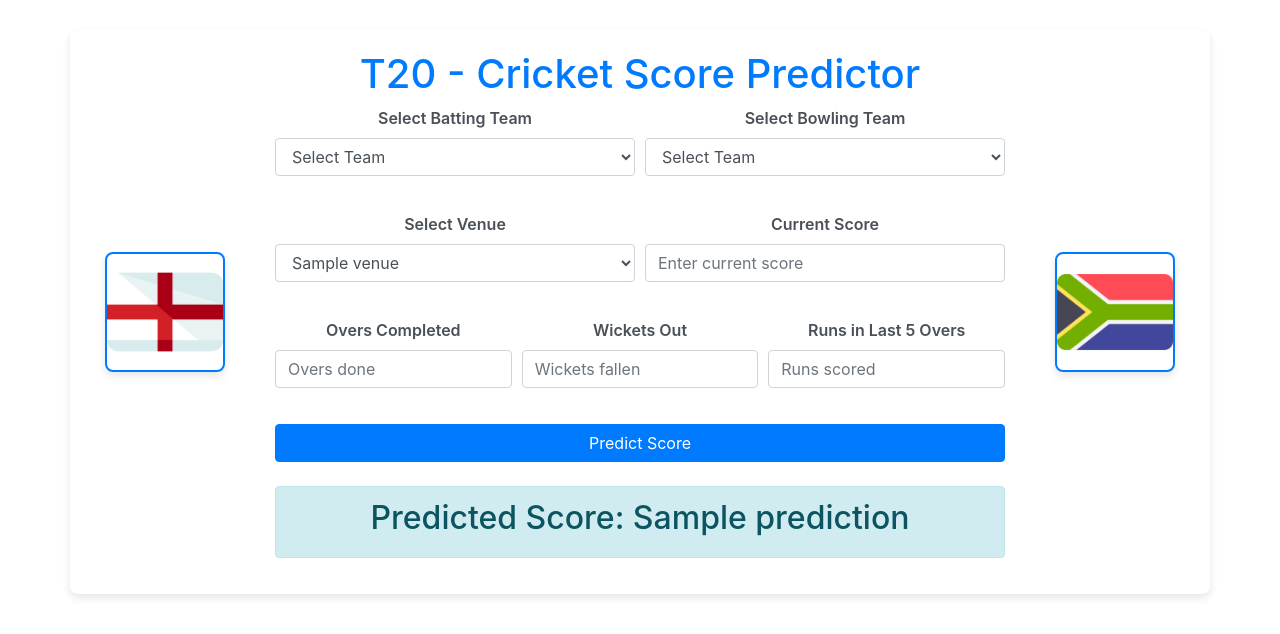
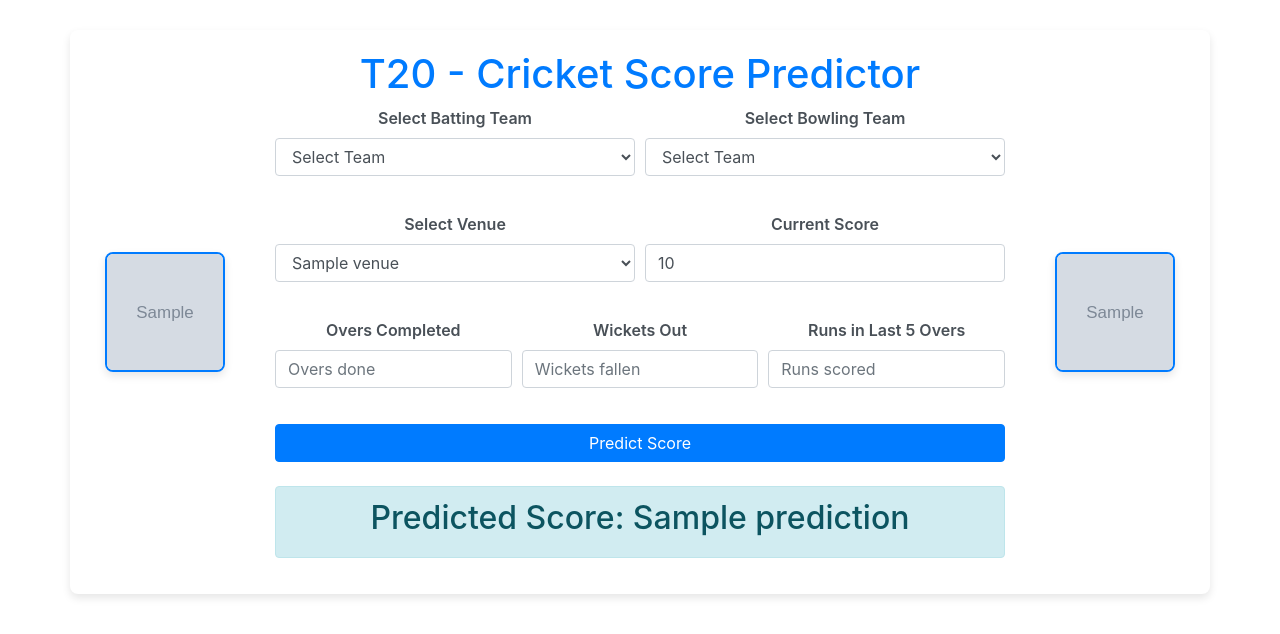
Before and after one commit to YasiruLaksara/T20-Cricket-Score-Predictor, a Flask app: template templates/index.html in a window 1280 px wide. Shown: the top 634 px of the page. Run offline with Flask 3, Linux system fonts and the light colour scheme; the template is opened without the code that fills it: most values are stand-ins (such as "Sample title", 1, 10 or a date in 2020); grey boxes marked "Sample" are stand-in pictures; parts of the project's set-up code (start-up, migrations or seed data) failed here and were passed over; some libraries are stand-ins or nearby versions.

Commit message:
Add form value persistence after prediction

```diff
--- a/templates/index.html
+++ b/templates/index.html
@@ -22,9 +22,12 @@
         }
 
         $(document).ready(function() {
-            // Initialize default images
-            updateTeamImage('England', 'batting_team_image');
-            updateTeamImage('South Africa', 'bowling_team_image');
+            // Initialize images based on form data or defaults
+            var battingTeam = '{{ form_data.batting_team if form_data.batting_team else "England" }}';
+            var bowlingTeam = '{{ form_data.bowling_team if form_data.bowling_team else "South Africa" }}';
+
+            updateTeamImage(battingTeam, 'batting_team_image');
+            updateTeamImage(bowlingTeam, 'bowling_team_image');
 
             // Update images on team selection change
             $('#batting_team').change(function() {
@@ -53,7 +56,7 @@
                             <select class="form-control" name="batting_team" id="batting_team">
                                 <option value="">Select Team</option>
                                 {% for team in teams %}
-                                <option value="{{ team }}" {% if team == 'England' %}selected{% endif %}>{{ team }}</option>
+                                <option value="{{ team }}" {% if form_data.batting_team == team %}selected{% elif not form_data and team == 'England' %}selected{% endif %}>{{ team }}</option>
                                 {% endfor %}
                             </select>
                         </div>
@@ -62,7 +65,7 @@
                             <select class="form-control" name="bowling_team" id="bowling_team">
                                 <option value="">Select Team</option>
                                 {% for team in teams %}
-                                <option value="{{ team }}" {% if team == 'South Africa' %}selected{% endif %}>{{ team }}</option>
+                                <option value="{{ team }}" {% if form_data.bowling_team == team %}selected{% elif not form_data and team == 'South Africa' %}selected{% endif %}>{{ team }}</option>
                                 {% endfor %}
                             </select>
                         </div>
@@ -73,28 +76,28 @@
                             <label for="venue">Select Venue</label>
                             <select class="form-control" name="venue" id="venue">
                                 {% for venue in venues %}
-                                <option value="{{ venue }}">{{ venue }}</option>
+                                <option value="{{ venue }}" {% if form_data.venue == venue %}selected{% endif %}>{{ venue }}</option>
                                 {% endfor %}
                             </select>
                         </div>
                         <div class="form-group col-md-6">
                             <label for="current_score">Current Score</label>
-                            <input type="number" class="form-control" name="current_score" id="current_score" placeholder="Enter current score">
+                            <input type="number" class="form-control" name="current_score" id="current_score" placeholder="Enter current score" value="{{ form_data.current_score or '' }}">
                         </div>
                     </div>
 
                     <div class="form-row">
                         <div class="form-group col-md-4">
                             <label for="overs">Overs Completed</label>
-                            <input type="number" step="0.1" class="form-control" name="overs" id="overs" placeholder="Overs done" min="0">
+                            <input type="number" step="0.1" class="form-control" name="overs" id="overs" placeholder="Overs done" min="0" value="{{ form_data.overs or '' }}">
                         </div>
                         <div class="form-group col-md-4">
                             <label for="wickets">Wickets Out</label>
-                            <input type="number" class="form-control" name="wickets" id="wickets" placeholder="Wickets fallen" min="0"  max="10">
+                            <input type="number" class="form-control" name="wickets" id="wickets" placeholder="Wickets fallen" min="0"  max="10" value="{{ form_data.wickets or '' }}">
                         </div>
                         <div class="form-group col-md-4">
                             <label for="last_five">Runs in Last 5 Overs</label>
-                            <input type="number" class="form-control" name="last_five" id="last_five" placeholder="Runs scored" min="0">
+                            <input type="number" class="form-control" name="last_five" id="last_five" placeholder="Runs scored" min="0" value="{{ form_data.last_five or '' }}">
                         </div>
                     </div>
 
```
